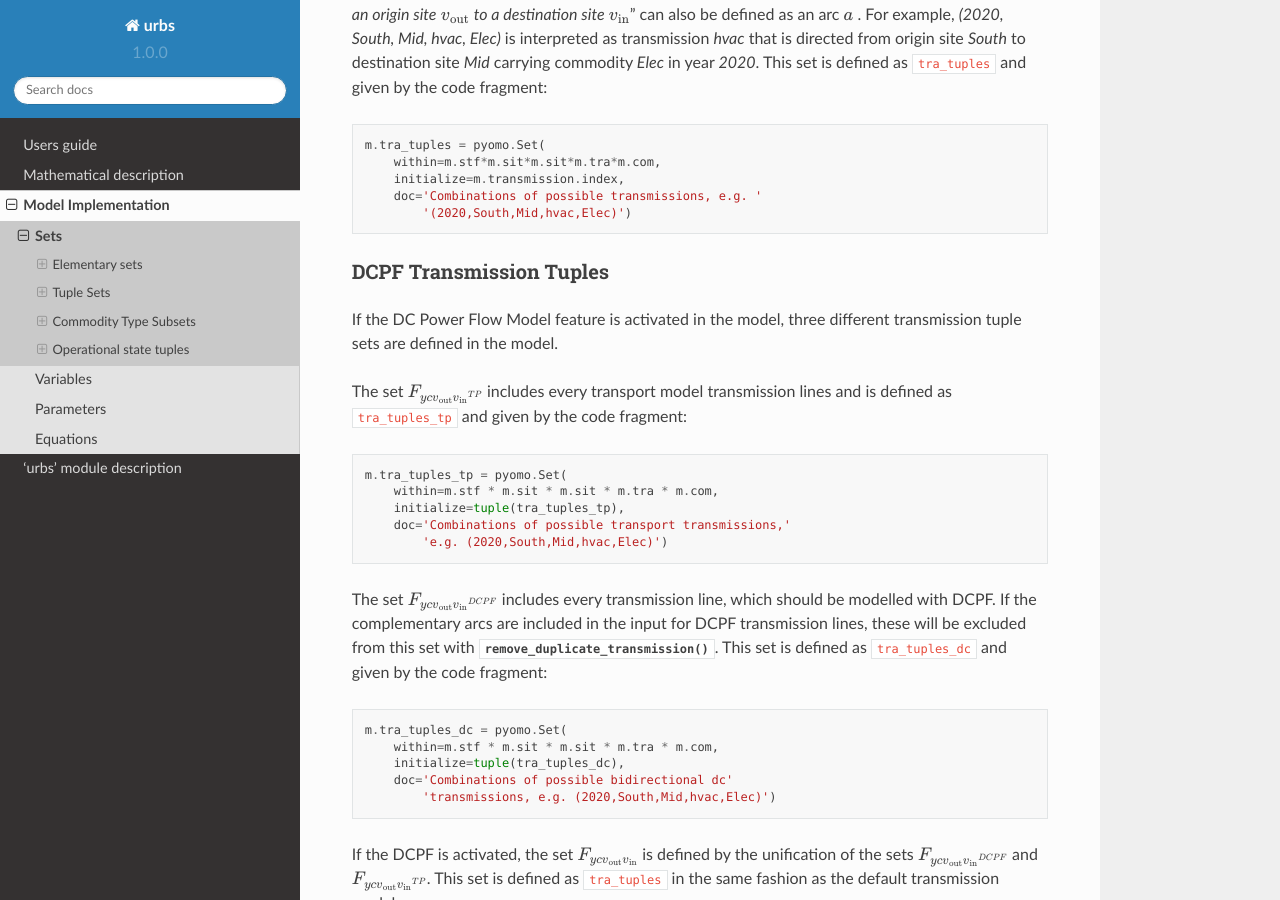
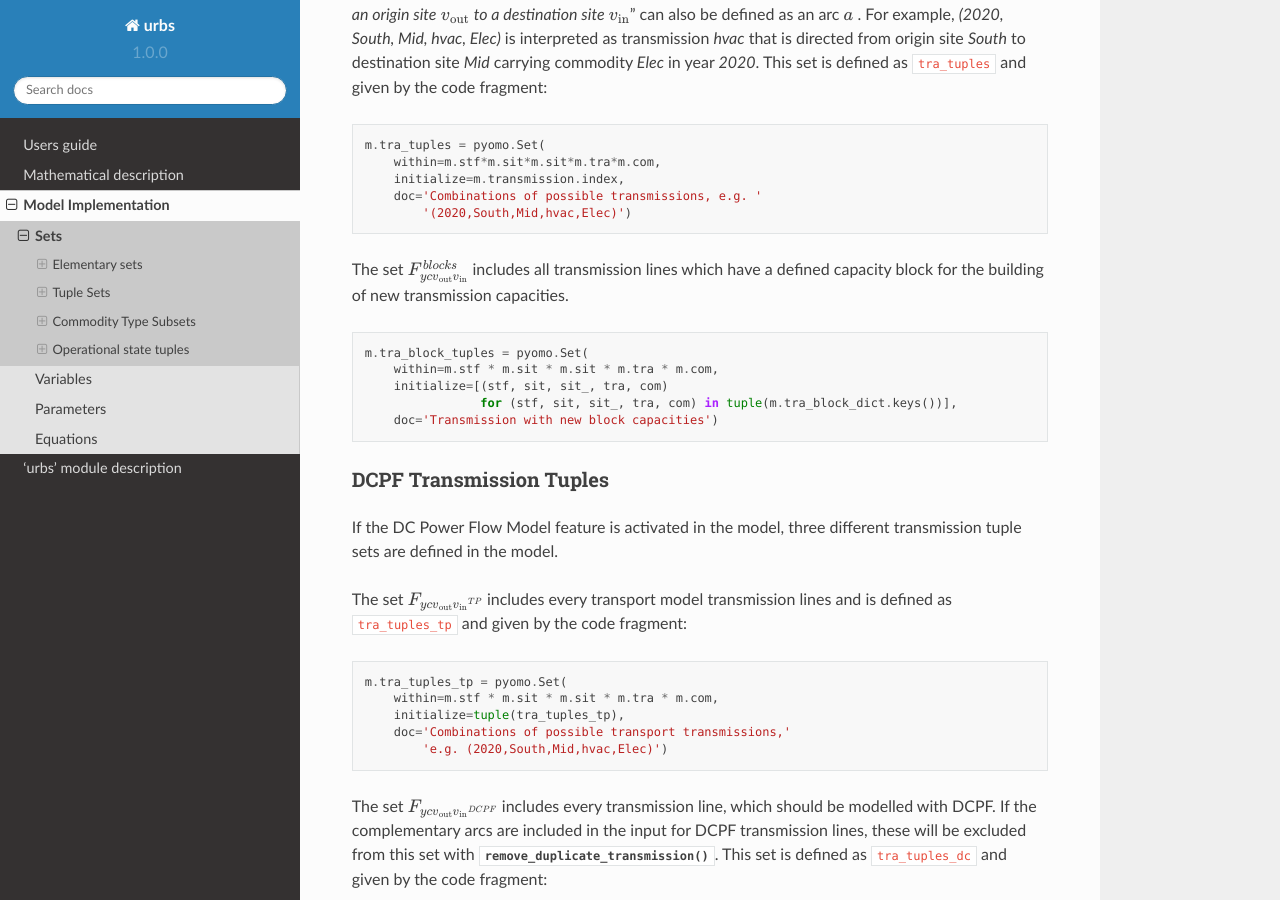
Before and after one commit to tum-ens/urbs, a Sphinx documentation site: the page built from doc/implementdoc/sets.rst, in a window 1280 px wide and 900 px high, scrolled down 7697 px. Built offline with Sphinx 7.4.7 and the Read the Docs theme 2.0.0, drawn with Linux system fonts in a browser that asks for light colours.

Commit message:
Update sets.rst
Added tra_block_tuples with description

```diff
--- a/doc/implementdoc/sets.rst
+++ b/doc/implementdoc/sets.rst
@@ -436,6 +436,17 @@ site `Mid` carrying commodity `Elec` in year `2020`. This set is defined as
         initialize=m.transmission.index,
         doc='Combinations of possible transmissions, e.g. '
             '(2020,South,Mid,hvac,Elec)')
+
+The set :math:`F^{blocks}_{yc{v_\text{out}}{v_\text{in}}}` includes all transmission lines
+which have a defined capacity block for the building of new transmission capacities.
+
+::
+
+    m.tra_block_tuples = pyomo.Set(
+        within=m.stf * m.sit * m.sit * m.tra * m.com,
+        initialize=[(stf, sit, sit_, tra, com)
+                    for (stf, sit, sit_, tra, com) in tuple(m.tra_block_dict.keys())],
+        doc='Transmission with new block capacities')
 
 DCPF Transmission Tuples
 ^^^^^^^^^^^^^^^^^^^^^^^^
```
